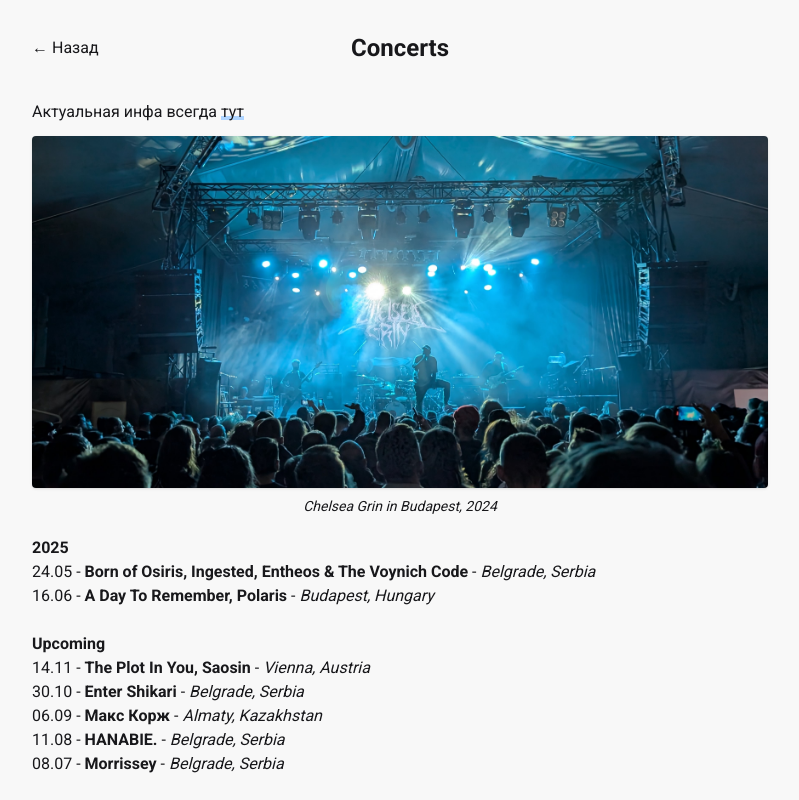
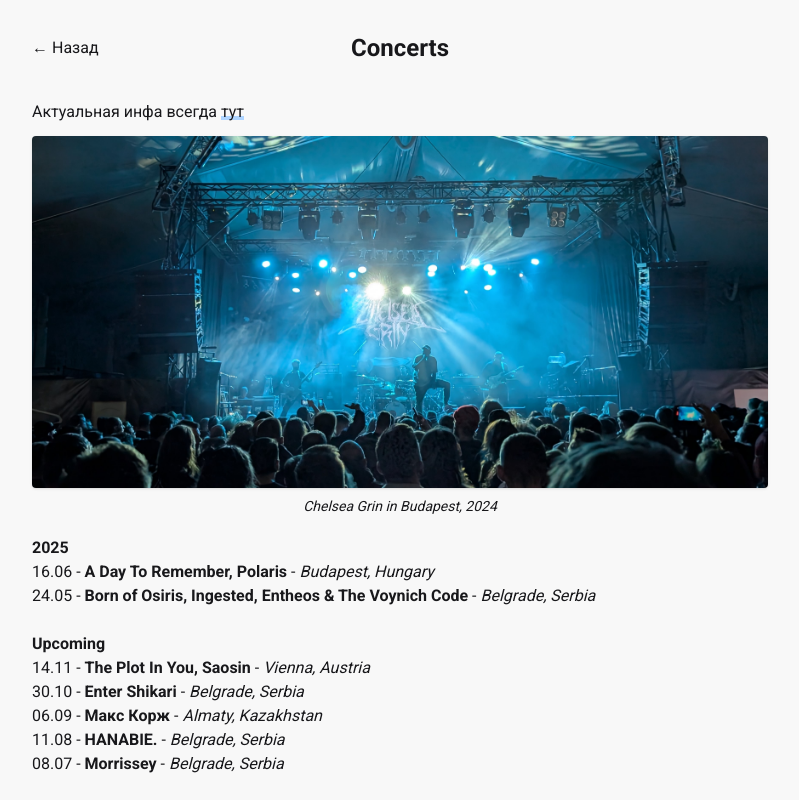
Before and after one commit to iamlykke/my-blog, a Next.js app: page /concerts in a window 1280 px wide. Shown: the top 800 px of the page, without its empty margins (240-1039 px from the left). Built offline with nearby package versions, Linux system fonts and the light colour scheme.

Commit message:
Update concerts.mdx

```diff
--- a/content/concerts/concerts.mdx
+++ b/content/concerts/concerts.mdx
@@ -1,7 +1,8 @@
 **2025**
 
+- 16.06 - **A Day To Remember, Polaris** - *Budapest, Hungary*
 - 24.05 - **Born of Osiris, Ingested, Entheos & The Voynich Code** - *Belgrade, Serbia*
-- 16.06 - **A Day To Remember, Polaris** - *Budapest, Hungary*
+
 <br />
 **Upcoming**
 - 14.11 - **The Plot In You, Saosin** - *Vienna, Austria*
```
